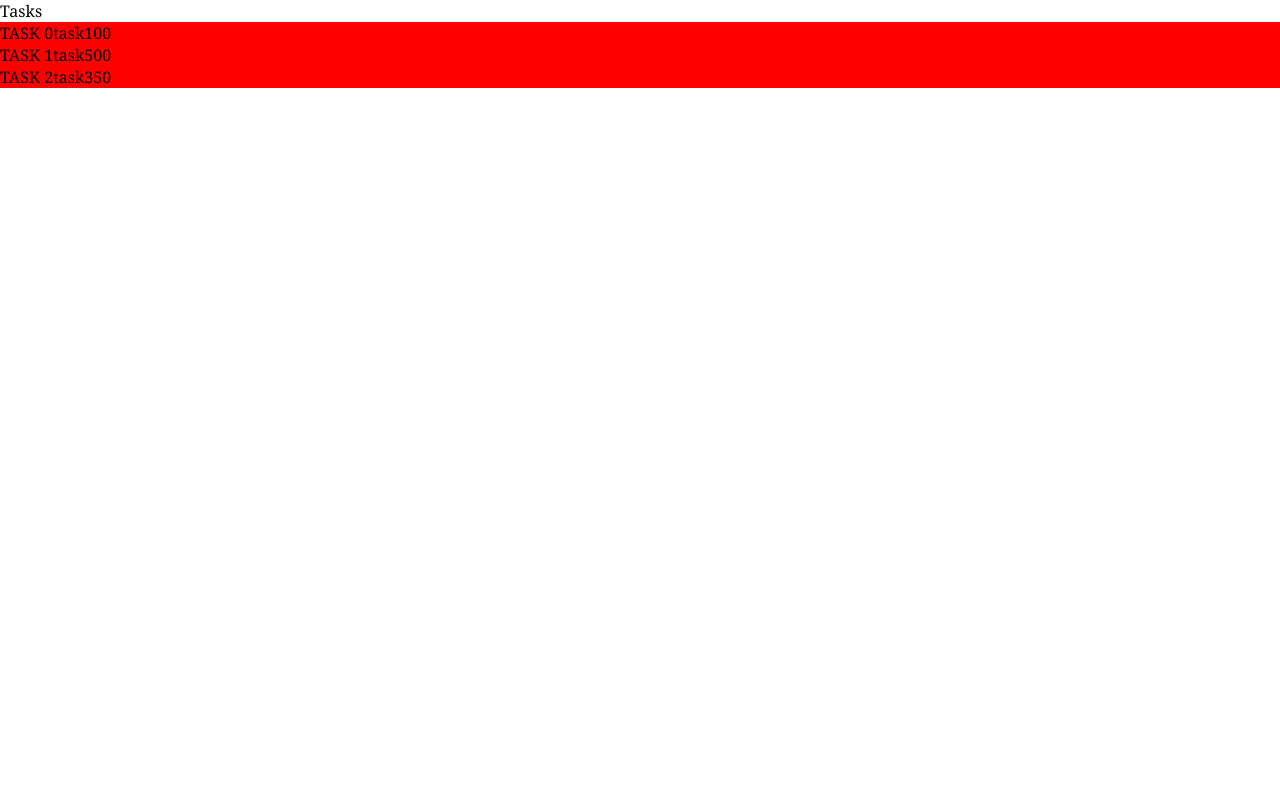
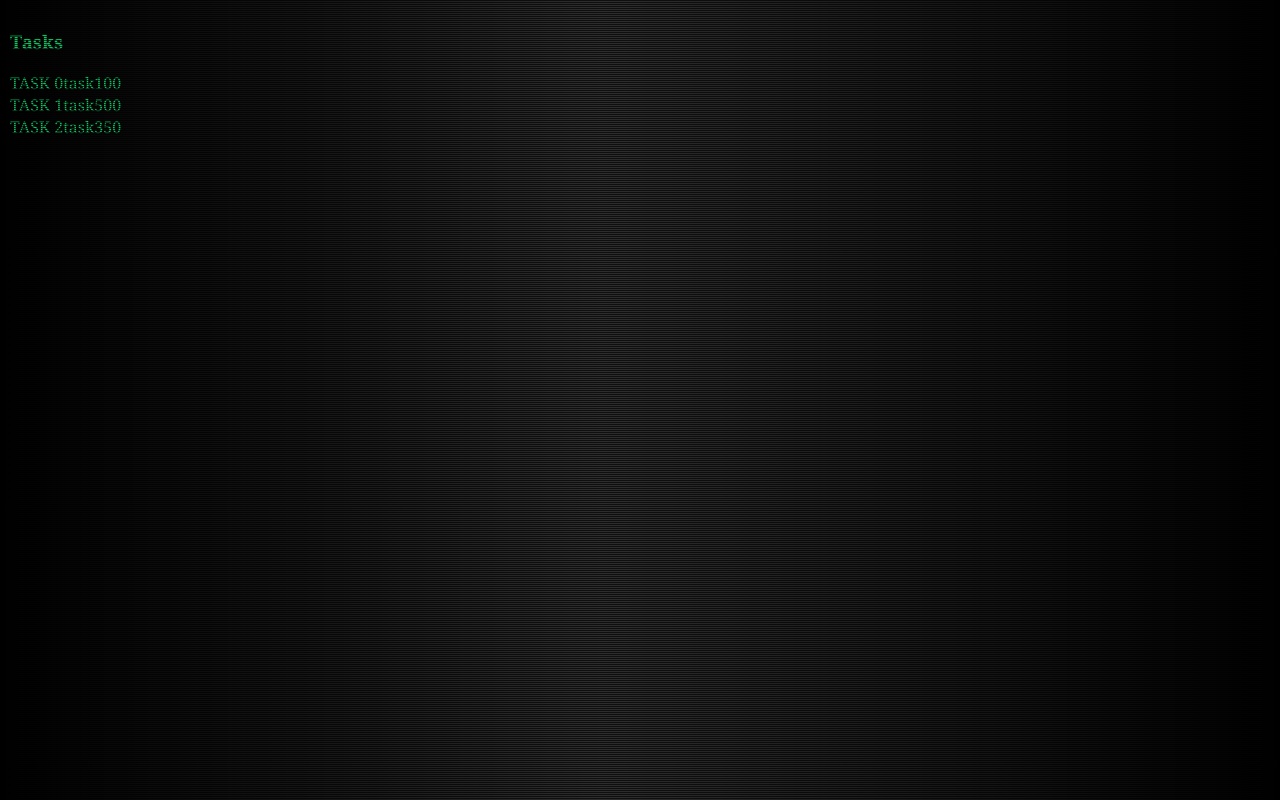
Before and after one commit to maxershov/productive-wallet, a Preact app: page / in a window 1280 px wide. Built offline with nearby package versions, Linux system fonts and the light colour scheme.

Commit message:
feat: add pixel styles WIP

```diff
--- a/src/App.css
+++ b/src/App.css
@@ -1,12 +1,9 @@
 :root {
-    box-sizing: border-box;
+  box-sizing: border-box;
 }
 
 body {
-    margin: 0;
-    font-family: Georgia, serif;
+  margin: 0;
+  font-family: Georgia, serif;
+  background: #000000;
 }
-
-.cards {
-    list-style: none;
-}
--- a/src/App.tsx
+++ b/src/App.tsx
@@ -1,7 +1,6 @@
 import React from 'preact/compat';
 import './App.css';
-import Card from './Components/Card';
-import { tasks } from './BFF/mock';
+import Wrapper from './Components/Wrapper';
 
 if (process.env.NODE_ENV === 'development') {
   // eslint-disable-next-line global-require
@@ -9,23 +8,7 @@ if (process.env.NODE_ENV === 'development') {
 }
 
 const App: React.FC = () => {
-  return (
-    <>
-      <div>Tasks</div>
-      {tasks.map((task) => {
-        const { ID, userId, title, type, price } = task;
-        return (
-          <Card
-            ID={ID}
-            title={title}
-            type={type}
-            price={price}
-            userId={userId}
-          />
-        );
-      })}
-    </>
-  );
+  return <Wrapper />;
 };
 
 export default App;
--- a/src/Components/Card/card.module.css
+++ b/src/Components/Card/card.module.css
@@ -1,3 +1,3 @@
 .card {
-    background: red;
+  color: #1bff80;
 }
--- a/src/Components/Card/index.tsx
+++ b/src/Components/Card/index.tsx
@@ -1,7 +1,6 @@
 import React from 'preact/compat';
 import { Task } from 'types';
 import styles from './card.module.css';
-
 
 const Card: React.FC<Task> = (props: Task) => {
   const { ID, userId, title, type, price } = props;
--- /dev/null
+++ b/src/Components/Wrapper/index.tsx
@@ -0,0 +1,30 @@
+import React from 'preact/compat';
+import styles from './wrapper.module.css';
+
+import Card from '../Card';
+import { tasks } from '../../BFF/mock';
+
+const Wrapper: React.FC = () => {
+  return (
+    <div className={styles.wrapper}>
+      <div className={styles.lines} />
+      <div className={styles.container}>
+        <h3 className={styles.title}>Tasks</h3>
+        {tasks.map((task) => {
+          const { ID, userId, title, type, price } = task;
+          return (
+            <Card
+              ID={ID}
+              title={title}
+              type={type}
+              price={price}
+              userId={userId}
+            />
+          );
+        })}
+      </div>
+    </div>
+  );
+};
+
+export default Wrapper;
--- /dev/null
+++ b/src/Components/Wrapper/wrapper.module.css
@@ -0,0 +1,24 @@
+.wrapper {
+    /* background: radial-gradient(97.8% 60.23% at 50% 50%, #2F2F2D 8.29%, rgba(0, 0, 0, 0) 100%); */
+    background: linear-gradient(90deg, rgba(0,0,0,1) 0%, rgba(29,29,29,1) 25%, rgba(61,60,60,1) 47%, rgba(29,29,29,1) 75%, rgba(0,0,0,1) 100%);
+    height: 100vh;
+    position: relative;
+}
+
+.lines {
+    background-image: repeating-linear-gradient(#000 4px, transparent 6px);
+    height: 100%;
+    width: 100%;
+    position: absolute;
+    z-index: 1;
+}
+
+.container {
+    padding: 10px;
+}
+
+.title {
+    color: #1BFF80;
+    position: relative;
+    z-index: 0;
+}
```
